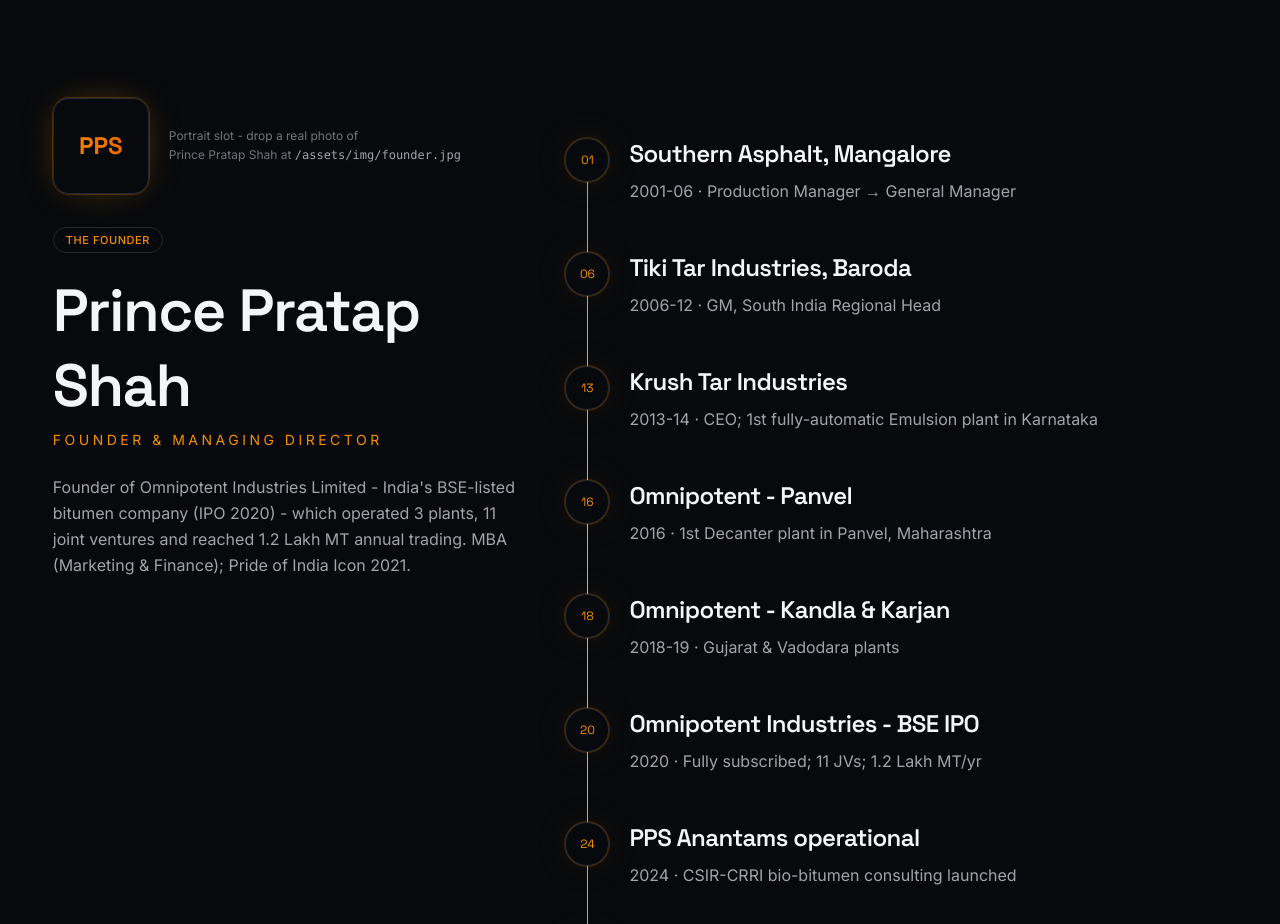
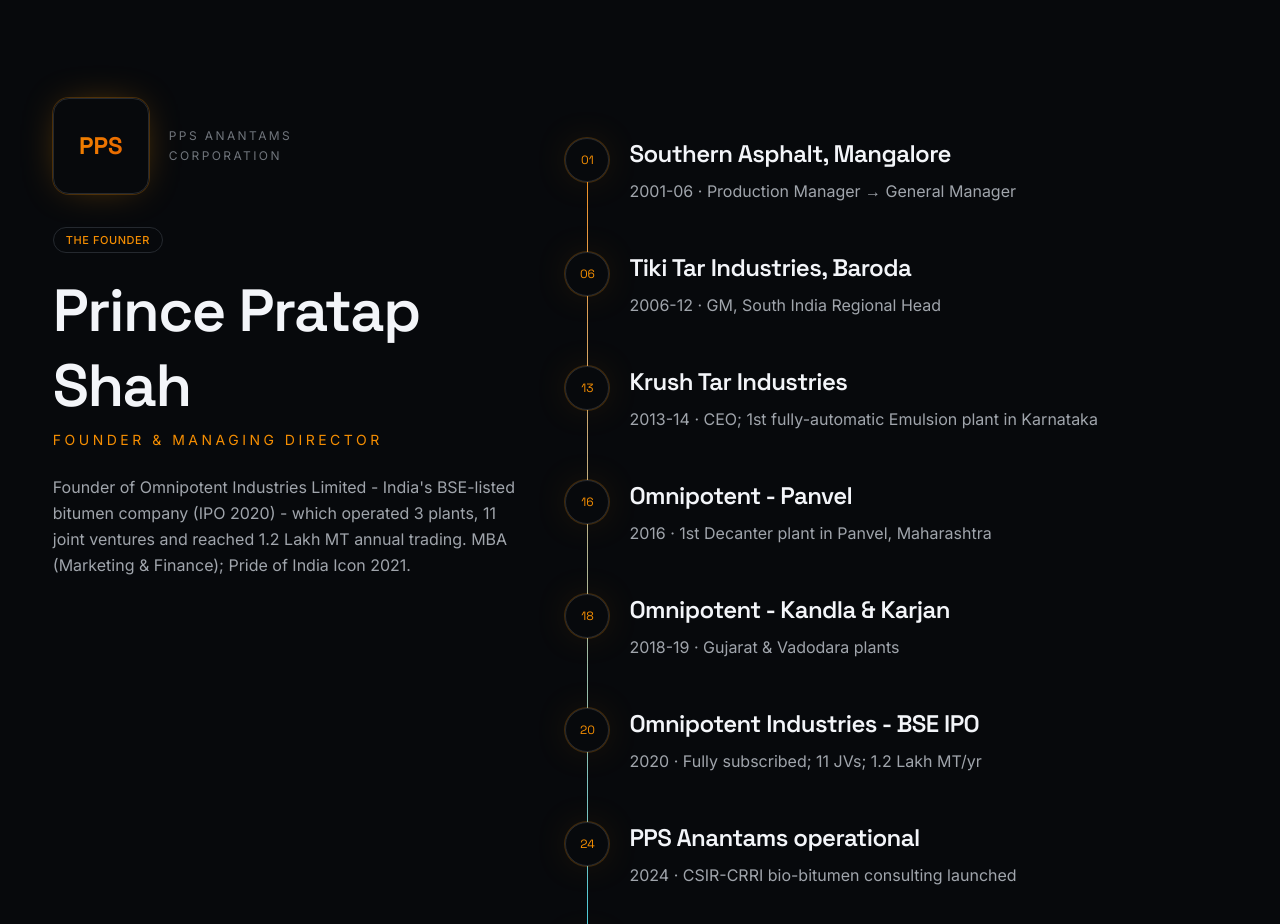
Before and after one commit to pacpltradingdesk-dotcom/yuga-cinematic, a Next.js app: page /about in a window 1280 px wide. Shown: the part 1420-2344 px from the top of the page. Built offline with nearby package versions, Linux system fonts and the light colour scheme; no server answers.

Commit message:
fix: remove dev placeholder text from founder portrait; flip track-record chart to upward trend

```diff
--- a/src/app/about/page.tsx
+++ b/src/app/about/page.tsx
@@ -54,10 +54,10 @@
                 <div className="grid h-24 w-24 shrink-0 place-items-center rounded-2xl border border-[var(--color-line)] bg-[var(--color-raised)] font-display text-2xl font-bold text-gradient-warm ring-glow">
                   PPS
                 </div>
-                <span className="text-xs leading-relaxed text-[var(--color-faint)]">
-                  Portrait slot - drop a real photo of
+                <span className="text-xs uppercase leading-relaxed tracking-[0.2em] text-[var(--color-faint)]">
+                  PPS Anantams
                   <br />
-                  {company.founder} at <code className="text-[var(--color-muted)]">/assets/img/founder.jpg</code>
+                  Corporation
                 </span>
               </div>
               <Badge accent="amber">The Founder</Badge>
--- a/src/components/visual/Charts.tsx
+++ b/src/components/visual/Charts.tsx
@@ -35,7 +35,7 @@
   let y = H * 0.55;
   const coords: [number, number][] = [];
   for (let i = 0; i < points; i++) {
-    y += (rand() - 0.46) * (H * 0.12);
+    y += (rand() - 0.54) * (H * 0.12); // slight upward bias (SVG y-down) → reads as growth
     y = Math.max(H * 0.12, Math.min(H * 0.85, y));
     coords.push([(i / (points - 1)) * W, y]);
   }
```
